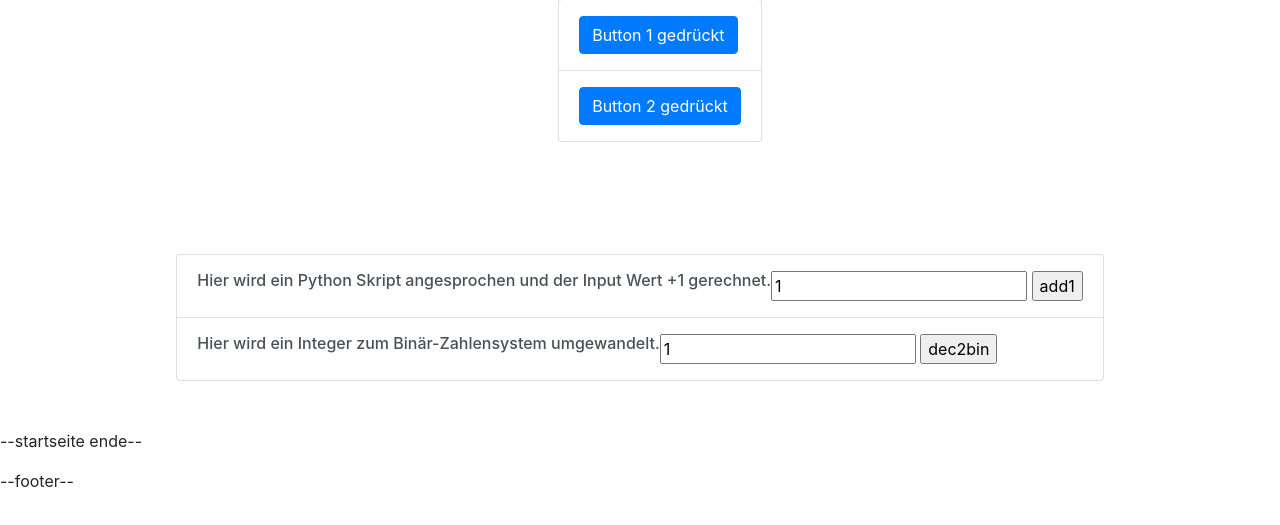
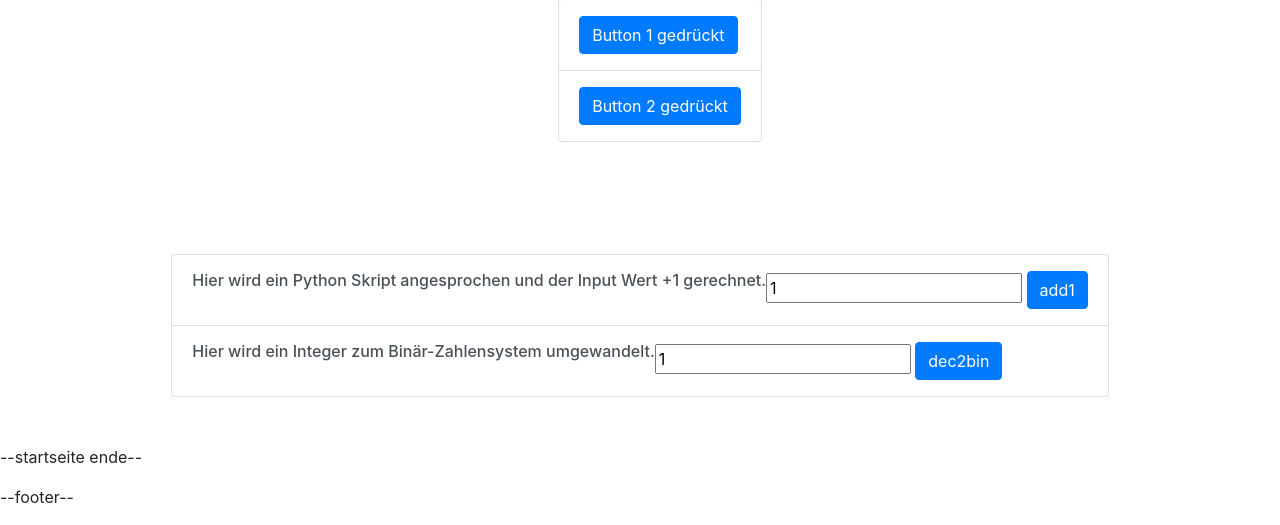
Before and after one commit to LHankel93/htmlspielereien, a PHP site: page / in a window 1280 px wide. Shown: the part 384-909 px from the top of the page. Before the commit the page ends 871 px from the top, so only its background shows below. Run offline with PHP 8.4, Linux system fonts and the light colour scheme.

Commit message:
Update startseite.php

```diff
--- a/view/startseite.php
+++ b/view/startseite.php
@@ -26,7 +26,7 @@
             <h6 class="mb-0 opacity-75">Hier wird ein Python Skript angesprochen und der Input Wert +1 gerechnet.</h6>
             <form id="startseite_form_python" action="./view/pythonwrapper.php" method="get" aria-label="Python in PHP aufrufen." aria-description="Form um ein Python Skript zu testen">
                 <input type="number" name="value" value="1" />
-                <input type="submit" name="operation" value="add1" />
+                <input type="submit" class="btn btn-primary" name="operation" value="add1" />
             </form>
         </div>
         <div class="list-group-item list-group-item-action d-flex gap-3 py-3">
@@ -35,7 +35,7 @@
 
             <form id="startseite_form_python_int2bin" action="./view/pythonwrapper.php" method="get" aria-label="Python in PHP aufrufen." aria-description="Form um ein Python Skript auszuführen.">
                 <input type="number" name="value" value="1" />
-                <input type="submit" name="operation" value="dec2bin" />
+                <input type="submit" class="btn btn-primary" name="operation" value="dec2bin" />
             </form>
             </p>
 
```
